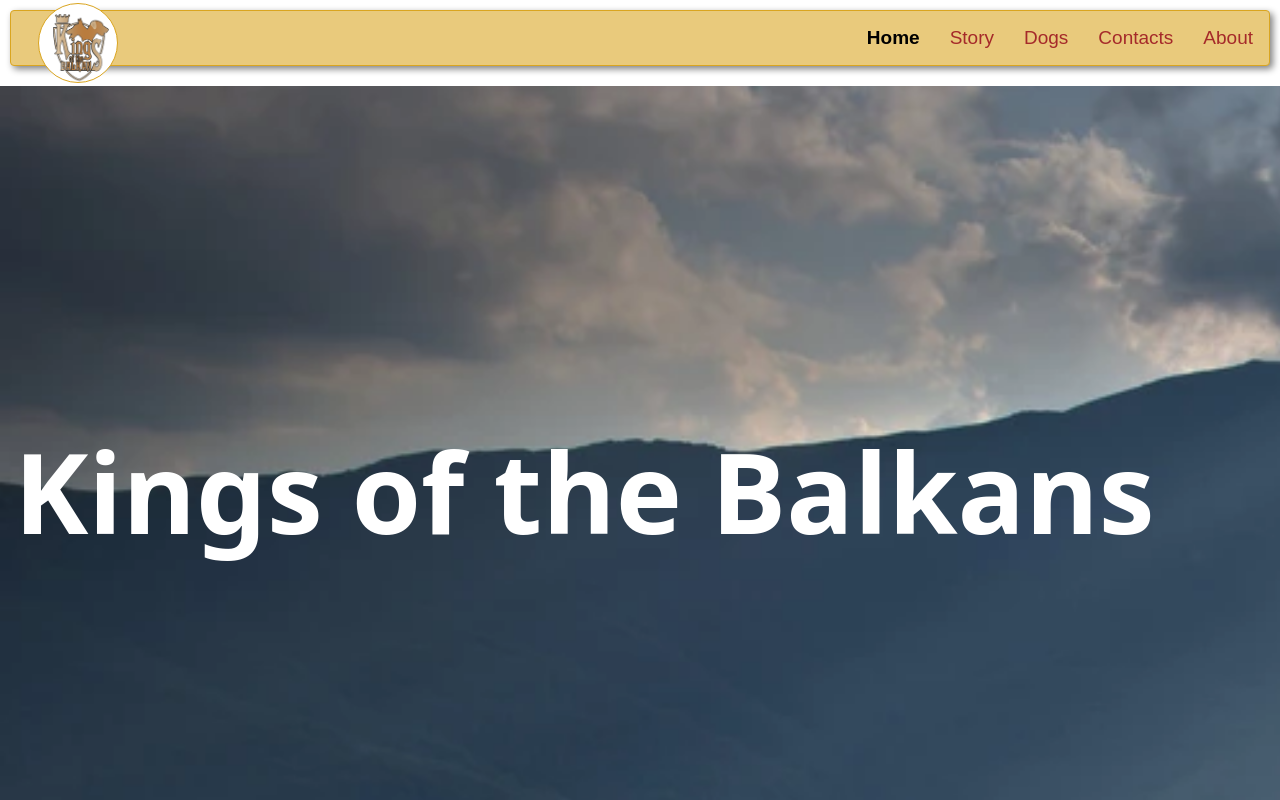
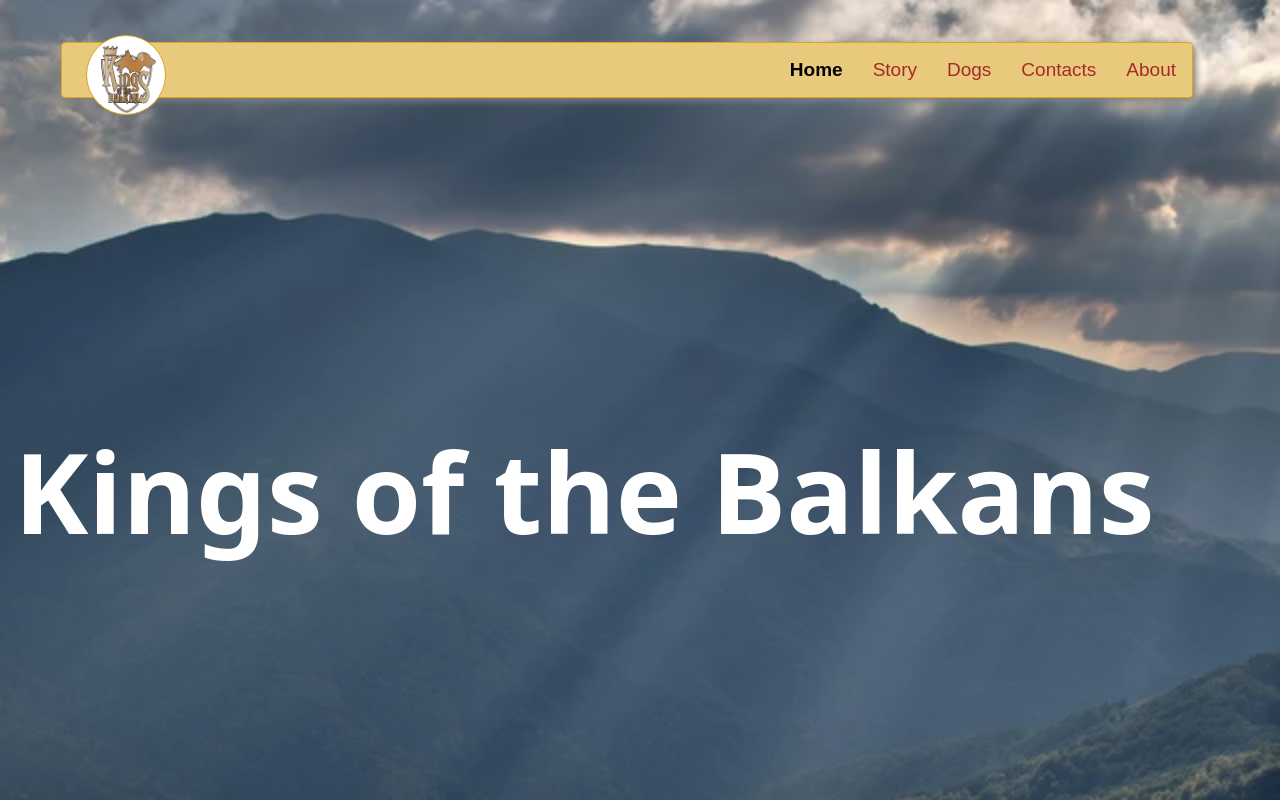
Before and after one commit to Vasil-Antonov1234/Kings-of-the-Balkans, a React (Vite) app in the folder client/: page / in a window 1280 px wide. Shown: the top 800 px of the page. Built offline with nearby package versions, Linux system fonts and the light colour scheme.

Commit message:
Add app background image and update layout styles
Introduced App.module.css to set a background image and applied it to the main App component. Adjusted Header and Home component styles and removed the background image from Home

```diff
--- a/client/src/App.jsx
+++ b/client/src/App.jsx
@@ -3,10 +3,12 @@ import Dogs from "./components/dogs/Dogs.jsx";
 import Header from "./components/header/Header.jsx";
 import Home from "./components/home/Home.jsx";
 
+import styles from "./App.module.css";
+
 function App() {
 
   return (
-    <>
+    <div className={styles["app"]}>
 
       <Header />
 
@@ -14,7 +16,7 @@ function App() {
         <Route path="/" element={<Home />} />
         <Route path="/dogs" element={<Dogs />} />
       </Routes>
-    </>
+    </div>
   );
 }
 
--- /dev/null
+++ b/client/src/App.module.css
@@ -0,0 +1,12 @@
+.app {
+    background-image: url("../public/images/stara-planina.webp");
+    min-height: 1400px;
+    background-size: cover;
+    background-position: center;
+}
+
+@media (max-width: 600px) {
+    .app {
+        margin-top: -10%;
+    }
+}
--- a/client/src/components/header/Header.module.css
+++ b/client/src/components/header/Header.module.css
@@ -1,13 +1,9 @@
 .header {
-    /* display: flex;
-    gap: 1em; */
-    /* flex-wrap: wrap; */
-    width: 100%;
-    align-items: center;
+    width: 90%;
     padding: 10px;
     position: sticky;
-    top: 0;
-    background-color: white;
+    top: 4%;
+    left: 4%;
 }
 
 .nav-container {
@@ -21,17 +17,11 @@
     padding: 1em 1em;
     border: 1px solid goldenrod;
     border-radius: 4px;
-    /* display: flex;
-    gap: 10px; */
     width: 100%;
-    margin-bottom: 10px;
     box-shadow: 3px 3px 7px gray;
 }
 
 .nav-bar ul {
-    /* display: flex;
-    gap: 30%; */
-
     text-align: end;
 }
 
--- a/client/src/components/home/Home.jsx
+++ b/client/src/components/home/Home.jsx
@@ -6,7 +6,7 @@ export default function Home() {
             <div className={styles["title-container"]}>
                 <h1 className={styles.title}>Kings of the Balkans</h1>
             </div>
-            <img src="../../public/images/stara-planina.webp" alt="background" className={styles["background"]} />
+            {/* <img src="../../public/images/stara-planina.webp" alt="background" className={styles["background"]} /> */}
         </div>
     )
 }
--- a/client/src/components/home/Home.module.css
+++ b/client/src/components/home/Home.module.css
@@ -1,14 +1,7 @@
 .home-container {
-    width: 100%;
-    height: 100%;
     overflow: hidden;
     align-items: center;
     justify-content: center;
-}
-
-.background {
-    min-width: 3600px;
-    object-fit: cover;
 }
 
 .title {
```
